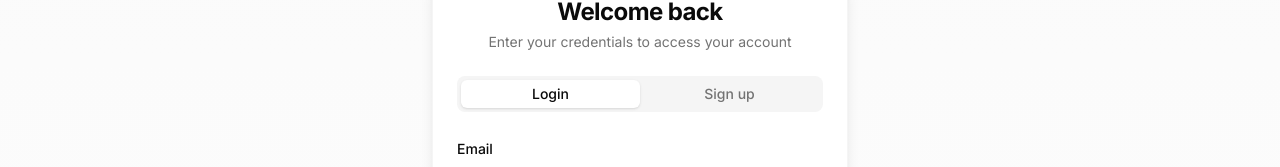
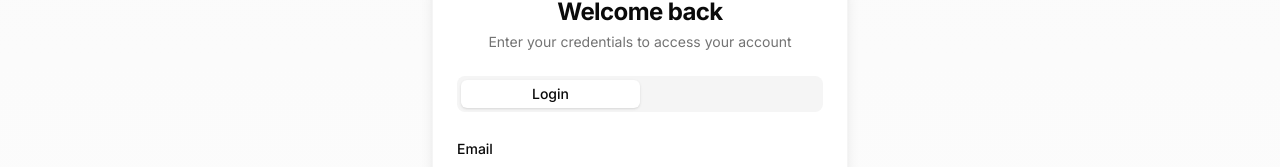
Before and after one commit to learnhubedu/web, a Next.js app: page /dashboard/login in a window 1280 px wide. Shown: the part 282-449 px from the top of the page. Built offline with nearby package versions, Linux system fonts and the light colour scheme; no server answers.

Commit message:
Update page.tsx

```diff
--- a/app/dashboard/login/page.tsx
+++ b/app/dashboard/login/page.tsx
@@ -86,7 +86,7 @@ export default function AuthPage() {
             <Tabs value={mode} onValueChange={(value) => setMode(value as "login" | "signup")} className="w-full">
               <TabsList className="grid w-full grid-cols-2 mb-6">
                 <TabsTrigger value="login">Login</TabsTrigger>
-                <TabsTrigger value="signup">Sign up</TabsTrigger>
+{/*                 <TabsTrigger value="signup">Sign up</TabsTrigger> */}
               </TabsList>
             </Tabs>
 
```
